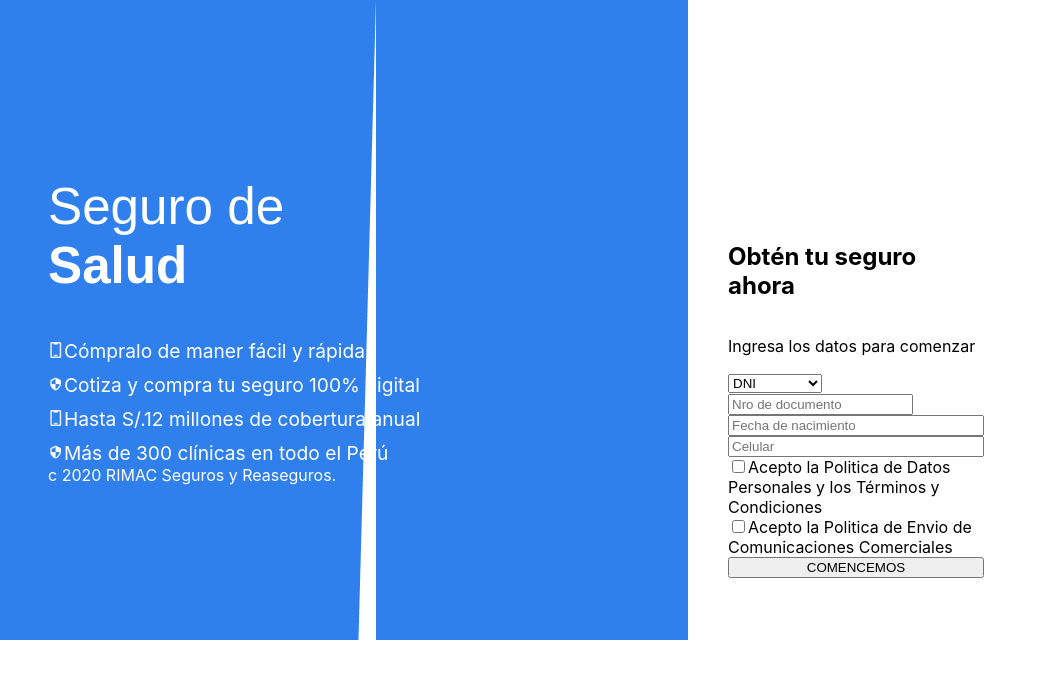
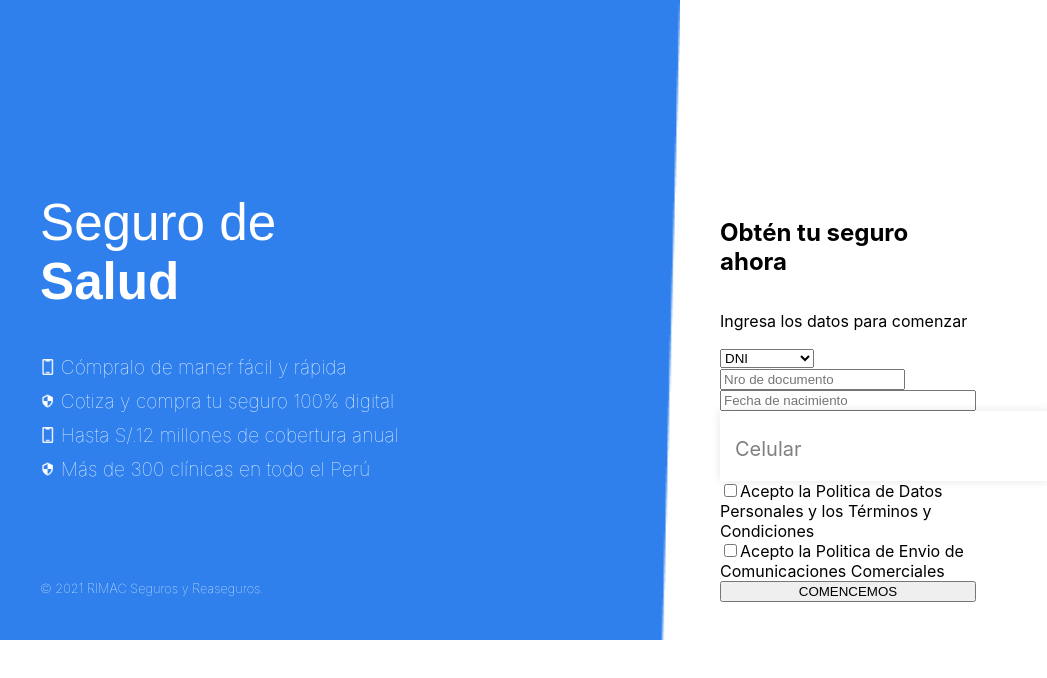
Before and after one commit to christopher77/cotizador, a React (Create React App) app: page / in a window 1280 px wide. Shown: the top 678 px of the page, without its empty margins (0-1047 px from the left). Built offline with nearby package versions, Linux system fonts and the light colour scheme.

Commit message:
Add input styles

```diff
--- a/src/components/Description/Description.module.scss
+++ b/src/components/Description/Description.module.scss
@@ -1,13 +1,16 @@
 .Description {
 	background-image: url(../../images/Base.png);
-	// background-size: cover;
+	background-size: cover;
 	color: #fff;
-	height: 80vh;
-	width: 50vw;
+	max-height: 80vh;
+	max-width: 50vw;
+	width: 100%;
+	height: 100%;
 	display: flex;
 	flex-direction: column;
-	padding-left: 3rem;
+	padding-left: 5vh;
 	justify-content: center;
+	font-weight: lighter;
 
 	&__title {
 		font-size: 3.2rem;
@@ -18,6 +21,7 @@
 	&__list {
 		list-style: none;
 		font-size: 1.2rem;
+		border: 2rem;
 		margin: 0px;
 		padding: 0px;
 	}
@@ -25,15 +29,18 @@
 
 .icono {
 	height: 1rem;
+	padding-right: 0.3rem;
 }
 
 .footer {
-	position: relative;
-	// margin-bottom: -10px;
+	position: absolute;
+	font-size: 0.8rem;
+	bottom: 25vh;
 	height: 2rem;
-	text-align: left;
 }
 
 .list__item {
-	padding-top: 10px;
+	display: flex;
+	align-items: center;
+	margin-top: 10px;
 }
--- a/src/components/Description/Description.tsx
+++ b/src/components/Description/Description.tsx
@@ -9,13 +9,18 @@ const Description:FunctionComponent<{children?:ReactNode}>=({children})=>{
       <h1 className={styles.Description__title}>Seguro de <br></br><strong>Salud</strong></h1>
 
       <ul className={styles.Description__list}>
-        <li className={styles.list__item}><img className={styles.icono} src={mobile} alt="uno"/>Cómpralo de maner fácil y rápida</li>
-        <li className={styles.list__item}><img className={styles.icono} src={shield} alt="dos"/>Cotiza y compra tu seguro 100% digital</li>
-        <li className={styles.list__item}><img className={styles.icono} src={mobile} alt="tres"/>Hasta S/.12 millones de cobertura anual</li>
-        <li className={styles.list__item}><img className={styles.icono} src={shield}alt="cuatro"/>Más de 300 clínicas en todo el Perú</li>
+        <li className={styles.list__item}><img className={styles.icono} src={mobile} alt="uno"/><span>
+          Cómpralo de maner fácil y rápida
+          </span>
+          </li>
+        <li className={styles.list__item}><img className={styles.icono} src={shield} alt="dos"/><span>Cotiza y compra tu seguro 100% digital</span></li>
+        <li className={styles.list__item}><img className={styles.icono} src={mobile} alt="tres"/><span>Hasta S/.12 millones de cobertura anual</span></li>
+        <li className={styles.list__item}><img className={styles.icono} src={shield}alt="cuatro"/><span>Más de 300 clínicas en todo el Perú</span></li>
       </ul>
       <div className={styles.footer}>
-        c 2020 RIMAC Seguros y Reaseguros.
+        <p>
+        &copy; 2021 RIMAC Seguros y Reaseguros.
+        </p>
       </div>
   </div>);
 };
--- a/src/components/FormLogin/FormLogin.module.scss
+++ b/src/components/FormLogin/FormLogin.module.scss
@@ -6,3 +6,57 @@
 	justify-content: center;
 	width: 20vw;
 }
+
+// .InputBox {
+// 	border-style: solid;
+// 	display: flex;
+// 	flex-direction: column;
+// 	justify-content: center;
+// 	border-radius: 100px;
+
+// 	&__value {
+// 		border: none;
+
+// 		&__hover {
+// 			border-style: none;
+// 		}
+// 	}
+// }
+
+.wrapper {
+	width: 300px;
+	background: #fff;
+	padding: 15px;
+	box-shadow: 0px 0px 10px rgba(0, 0, 0, 0.1);
+
+	&__group {
+		height: 40px;
+		width: 100%;
+		position: relative;
+	}
+
+	&__input {
+		height: 100%;
+		width: 100%;
+		border-style: none;
+		font-size: 17px;
+		outline: none;
+	}
+
+	&__input:focus ~ label,
+	&__input:valid ~ label {
+		transform: translateY(-20px);
+		font-size: 15px;
+		padding-bottom: 7px;
+	}
+
+	&__label {
+		position: absolute;
+		bottom: 5px;
+		left: 0;
+		color: grey;
+		pointer-events: none;
+		transition: all 0.3s ease;
+		font-size: 20px;
+	}
+}
--- a/src/components/FormLogin/FormLogin.tsx
+++ b/src/components/FormLogin/FormLogin.tsx
@@ -16,7 +16,12 @@ function FormLogin(){
           <input placeholder="Nro de documento"></input>
         </div>
         <input placeholder="Fecha de nacimiento"></input>
-        <input placeholder="Celular"></input>
+        <div className={style.wrapper}>
+          <div className={style.wrapper__group}>
+            <input className={style.wrapper__input} required/>
+            <label className={style.wrapper__label}>Celular</label>
+          </div>
+        </div>
         <div>
           <input type="checkbox" id="terminos" name="terminos" value="terminos"/>
           <label>Acepto la Politica de Datos Personales y los Términos y Condiciones</label>
```
Also changed, not shown: src/views/Login.module.scss (line endings or trailing spaces), 1 other file (tests, documents, lock files or other folders).
